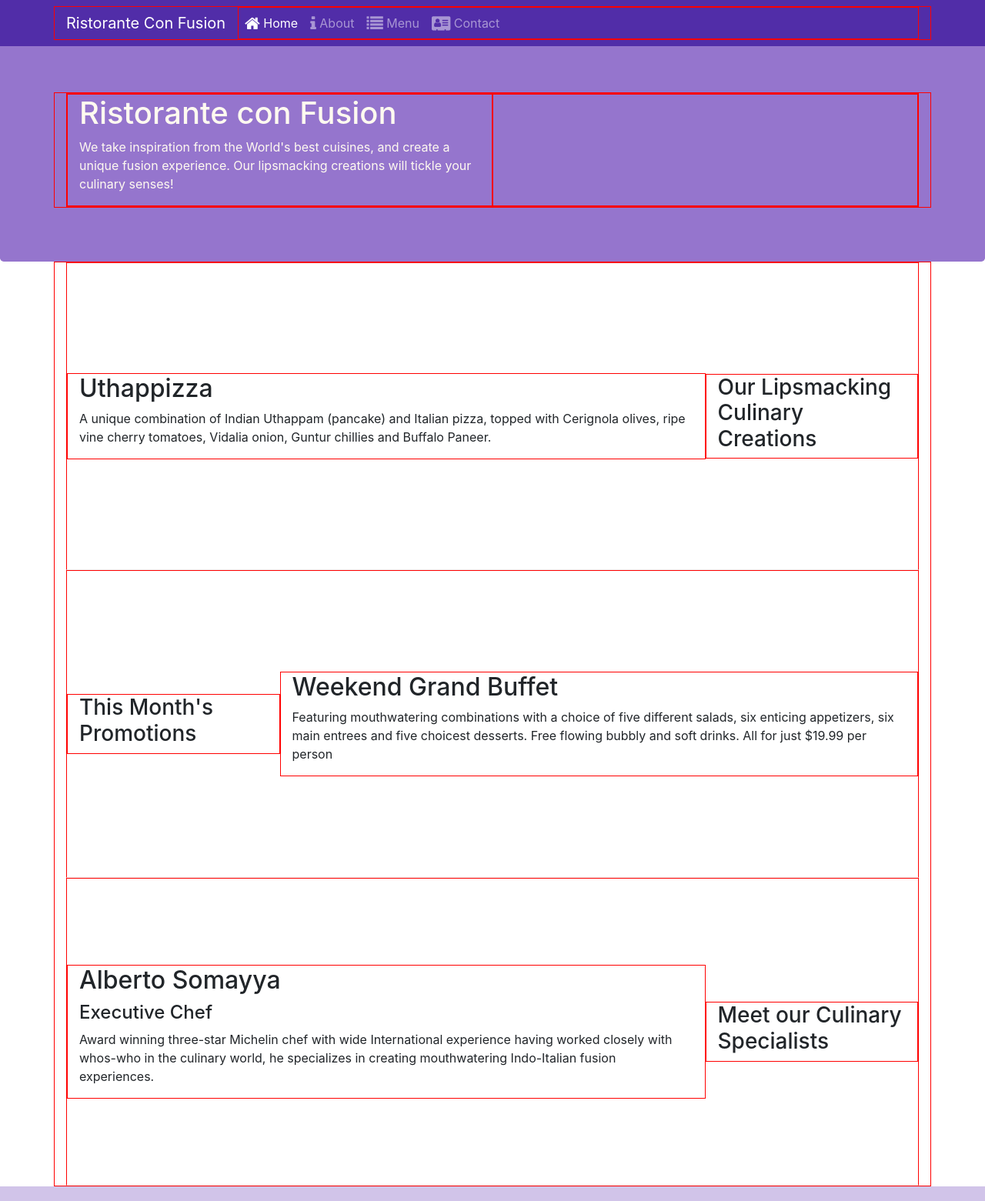
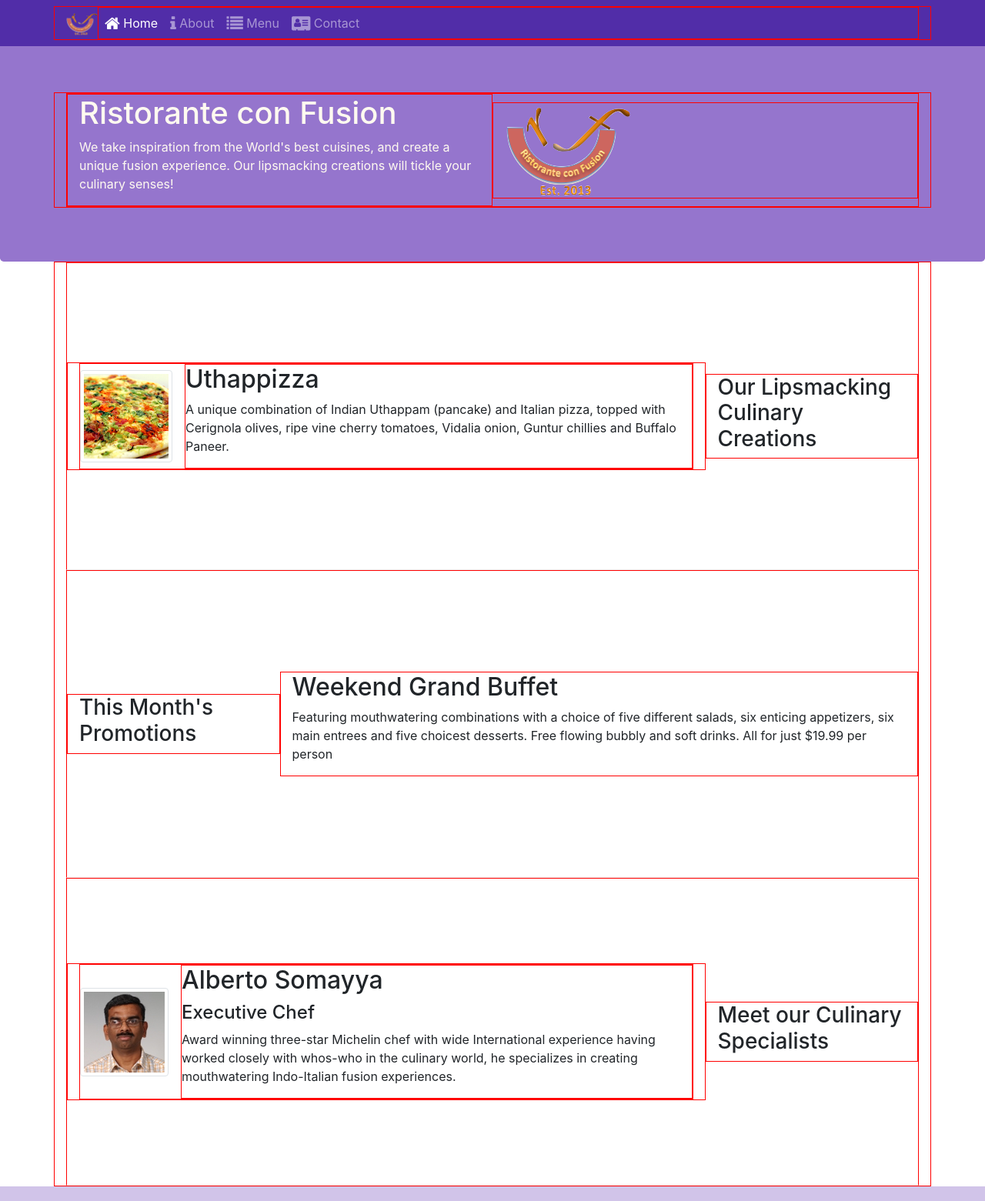
Before and after one commit to marifelangeles/Bootstrap4, a website: page conFusion/index.html in a window 1280 px wide. Shown: the top 1561 px of the page at 77% size. Drawn offline with nearby package versions, Linux system fonts and the light colour scheme.

Commit message:
images and media

```diff
--- a/conFusion/index.html
+++ b/conFusion/index.html
@@ -23,7 +23,7 @@
          <button class="navbar-toggler" type="button" data-toggle="collapse" data-target="#Navbar">
                 <span class="navbar-toggler-icon"></span>
           </button>
-          <a class="navbar-brand" href="index.html">Ristorante Con Fusion</a>
+          <a class="navbar-brand mr-auto" href="index.html"><img src="img/logo.png" height="30" width="41"></a> <!-- IDEA: logo -->
           <div class="collapse navbar-collapse" id="Navbar">
                <ul class="navbar-nav mr-auto">
                    <li class="nav-item active"><a class="nav-link" href="index.html"><span class="fa fa-home fa-lg"></span> Home</a></li>
@@ -42,7 +42,9 @@
                     <h1>Ristorante con Fusion</h1>
                     <p>We take inspiration from the World's best cuisines, and create a unique fusion experience. Our lipsmacking creations will tickle your culinary senses!</p>
                 </div>
-                <div class="col-12 col-sm"> <!-- placeholder div / occupy remaining columns-->
+                <!-- IDEA: restaurant logo  -->
+                <div class="col-12 col-sm align-self-center">
+                    <img src="img/logo.png" class="img-fluid">
                 </div>
             </div>
         </div>
@@ -53,9 +55,19 @@
             <div class="col-12 col-sm-4 order-sm-last col-md-3">
                 <h3>Our Lipsmacking Culinary Creations</h3>
             </div>
+            <!-- IDEA: use the media object classes to style the content in the content rows -->
             <div class="col col-sm order-sm-first col-md"> <!-- col > stacked below content in xs-->
-                <h2>Uthappizza</h2>
-                <p>A unique combination of Indian Uthappam (pancake) and Italian pizza, topped with Cerignola olives, ripe vine cherry tomatoes, Vidalia onion, Guntur chillies and Buffalo Paneer.</p>
+              <div class="media">
+                  <img class="d-flex mr-3 img-thumbnail align-self-center"
+                          src="img/uthappizza.png" alt="Uthappizza">
+                  <div class="media-body">
+                      <h2 class="mt-0">Uthappizza</h2>
+                      <p class="d-none d-sm-block">A unique combination of Indian Uthappam (pancake) and
+                          Italian pizza, topped with Cerignola olives, ripe vine
+                          cherry tomatoes, Vidalia onion, Guntur chillies and
+                          Buffalo Paneer.</p>
+                  </div>
+              </div>
             </div>
         </div>
 
@@ -74,10 +86,21 @@
             <div class="col-12 col-sm-4 order-sm-last col-md-3">
                 <h3>Meet our Culinary Specialists</h3>
             </div>
+            <!-- IDEA:  go to the third row and replace the contents of the second column containing the description about Alberto  -->
             <div class="col col-sm order-sm-first col-md">
-                <h2>Alberto Somayya</h2>
-                <h4>Executive Chef</h4>
-                <p>Award winning three-star Michelin chef with wide International experience having worked closely with whos-who in the culinary world, he specializes in creating mouthwatering Indo-Italian fusion experiences. </p>
+              <div class="media">
+                  <img class="d-flex mr-3 img-thumbnail align-self-center"
+                          src="img/alberto.png" alt="Alberto Somayya">
+                  <div class="media-body">
+                      <h2 class="mt-0">Alberto Somayya</h2>
+                      <h4>Executive Chef</h4>
+                      <p class="d-none d-sm-block">Award winning three-star Michelin chef with wide
+                          International experience having worked closely with
+                          whos-who in the culinary world, he specializes in
+                          creating mouthwatering Indo-Italian fusion experiences.
+                      </p>
+                  </div>
+              </div>
             </div>
         </div>
     </div>
```
Also changed, not shown: conFusion/aboutus.html (+4 -2 lines), conFusion/contactus.html (+4 -2 lines), conFusion/img/alberto.png (added), conFusion/img/buffet.png (added), conFusion/img/logo.png (added), conFusion/img/uthappizza.png (added).
